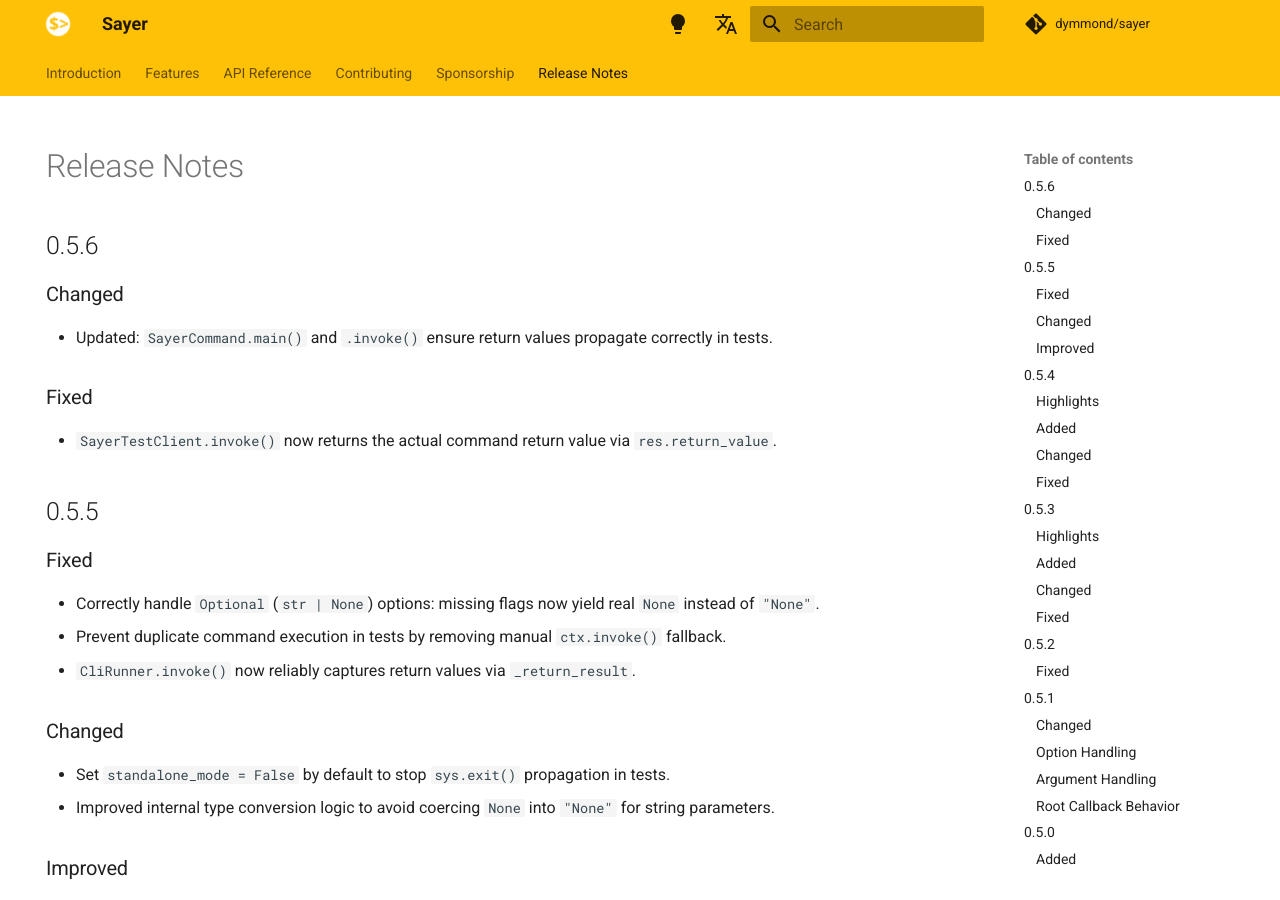
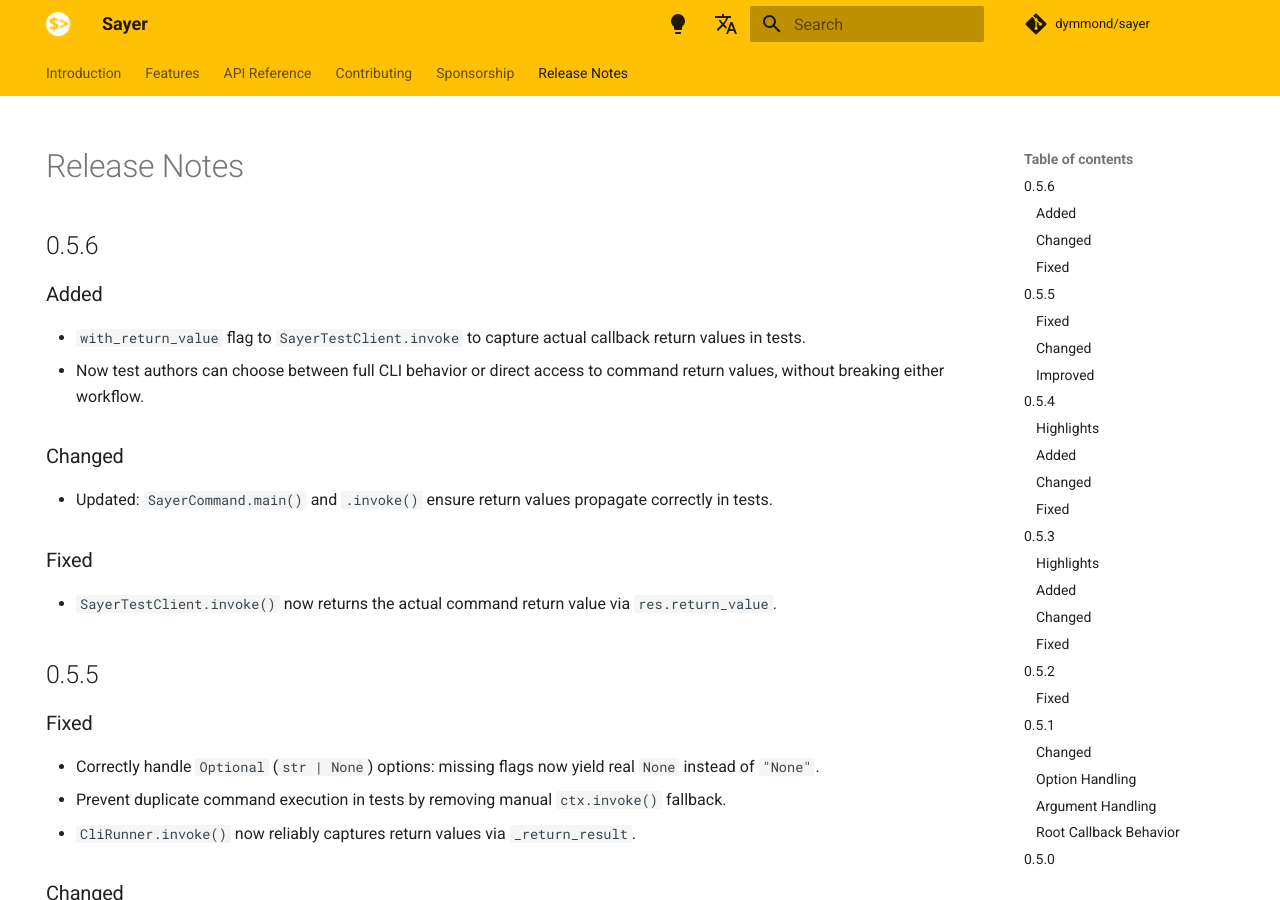
Before and after one commit to dymmond/sayer, an MkDocs documentation site: the page built from docs/release-notes.md, in a window 1280 px wide and 900 px high. Built offline with MkDocs 1.6.1 and Material for MkDocs 9.7.7, drawn with Linux system fonts in a browser that asks for light colours; comment, search, counter and statistics services are not loaded.

Commit message:
Update release notes

```diff
--- a/docs/release-notes.md
+++ b/docs/release-notes.md
@@ -4,6 +4,12 @@ hide:
 ---
 
 ## 0.5.6
+
+### Added
+
+* `with_return_value` flag to `SayerTestClient.invoke` to capture actual callback return values in tests.
+* Now test authors can choose between full CLI behavior or direct access to command return values,
+without breaking either workflow.
 
 ### Changed
 
```
